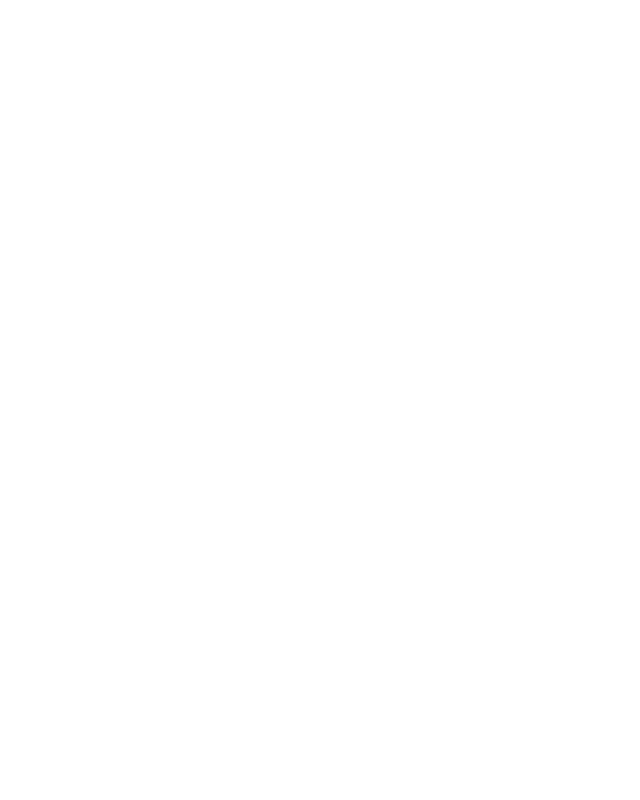
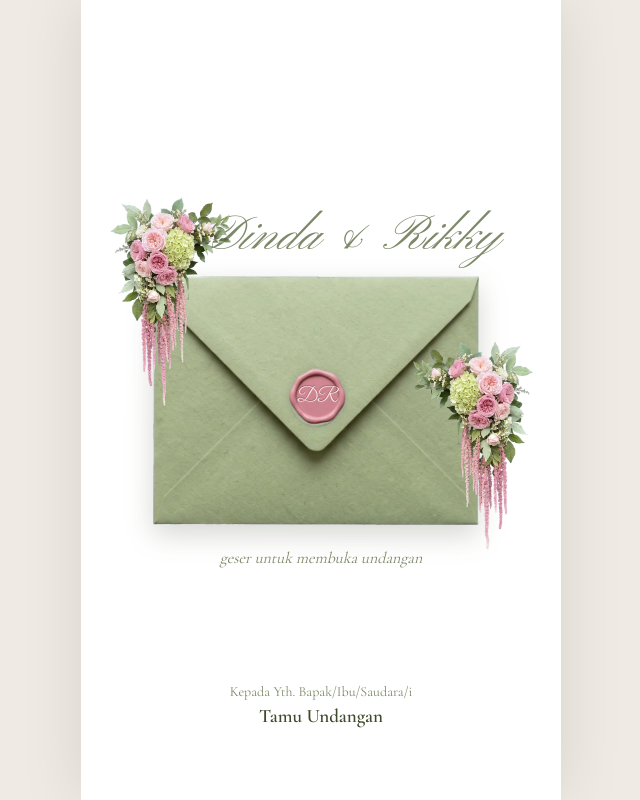
Before and after one commit to roarrraor/dinda-rikky, a Next.js app: page / in a window 1280 px wide. Before the commit this address had no page. Shown: the whole page, without its empty margins (319-959 px from the left). Built offline with nearby package versions, Linux system fonts and the light colour scheme.

Commit message:
Undangan utama Dinda & Rikky: homepage jadi undangan, hapus jejak kalabertemu/preview

```diff
--- a/app/globals.css
+++ b/app/globals.css
@@ -35,12 +35,3 @@ body {
 .hide-scrollbar::-webkit-scrollbar {
   display: none;
 }
-
-/* ukuran HP hanya di desktop; di mobile undangan full-screen */
-@media (min-width: 1024px) {
-  .phone-shell-native {
-    zoom: var(--phone-zoom, 1);
-    width: 422px;
-    height: 876px;
-  }
-}
--- a/app/layout.tsx
+++ b/app/layout.tsx
@@ -30,31 +30,26 @@ const amiri = Amiri({
 });
 
 export const metadata: Metadata = {
-  title: "kalabertemu.id - Undangan Pernikahan Digital",
+  title: "The Wedding of Dinda & Rikky",
   description:
-    "Buat undangan pernikahan digital yang elegan, interaktif, dan mudah dibagikan. Pilih dari berbagai tema cantik mulai Rp 39.000.",
-  authors: [{ name: "kalabertemu.id", url: "https://kalabertemu.id" }],
+    "Undangan pernikahan digital Dinda Intan Pratiwi & Rikky Arisendi. Kami mengundang Bapak/Ibu/Saudara/i untuk hadir di hari bahagia kami.",
   keywords: [
     "undangan pernikahan digital",
     "undangan digital",
     "wedding invitation",
-    "kalabertemu.id",
+    "Dinda & Rikky",
     "undangan online",
   ],
   openGraph: {
-    title: "kalabertemu.id - Undangan Pernikahan Digital",
+    title: "The Wedding of Dinda & Rikky",
     description:
-      "Buat undangan pernikahan digital yang elegan, interaktif, dan mudah dibagikan. Pilih dari berbagai tema cantik mulai Rp 39.000.",
-    url: "https://kalabertemu.id",
-    siteName: "kalabertemu.id",
+      "Undangan pernikahan digital Dinda Intan Pratiwi & Rikky Arisendi. Kami mengundang Bapak/Ibu/Saudara/i untuk hadir di hari bahagia kami.",
     locale: "id_ID",
     type: "website",
-    images: [{ url: "https://kalabertemu.id/assets/img-share-cover.jpg", width: 1200, height: 630 }],
   },
   twitter: {
     card: "summary_large_image",
-    site: "@kalabertemu",
-    title: "kalabertemu.id - Undangan Pernikahan Digital",
+    title: "The Wedding of Dinda & Rikky",
   },
 };
 
--- a/app/page.tsx
+++ b/app/page.tsx
@@ -1,5 +1,15 @@
-import { redirect } from "next/navigation";
+import type { Metadata } from "next";
+import { WEDDING } from "@/lib/pesta-teh/data";
+import { WeddingPestaTeh } from "@/components/pesta-teh/wedding-pesta-teh";
 
-export default function Home() {
-  redirect("/pesta-teh");
+export const metadata: Metadata = {
+  title: "The Wedding of Dinda & Rikky",
+  description:
+    "Undangan pernikahan digital Dinda Intan Pratiwi & Rikky Arisendi. Kami mengundang Bapak/Ibu/Saudara/i untuk hadir di hari bahagia kami.",
+};
+
+// Nama tamu bisa dikirim lewat query: /?to=Budi
+export default async function Page({ searchParams }: { searchParams: Promise<{ to?: string }> }) {
+  const { to } = await searchParams;
+  return <WeddingPestaTeh data={WEDDING} guestName={to} />;
 }
--- a/components/pesta-teh/sections-c.tsx
+++ b/components/pesta-teh/sections-c.tsx
@@ -6,7 +6,6 @@ import { Camera, CheckCircle2, Copy, Images } from "lucide-react";
 import { ASSETS, COPY, ID, GUEST_CATEGORIES } from "@/lib/pesta-teh/data";
 import { formatDate } from "@/lib/pesta-teh/format";
 import { sanitizeRichText } from "@/lib/pesta-teh/sanitize";
-import { usePreview } from "./preview-context";
 import { useRsvpForm, type RsvpForm } from "./use-rsvp-form";
 import { Lightbox } from "./lightbox";
 import {
@@ -268,7 +267,6 @@ export function RsvpSection({
   showRsvp: boolean;
   showWishes: boolean;
 }) {
-  const isPreview = usePreview();
   const t = ID.rsvp;
   const [done, setDone] = useState(false);
   const [wishes, setWishes] = useState<WishRow[]>([]);
@@ -276,7 +274,7 @@ export function RsvpSection({
 
   async function onSubmit(e: FormEvent) {
     e.preventDefault();
-    if (isPreview || !slug || !form.name.trim()) return;
+    if (!slug || !form.name.trim()) return;
     const hasWish = showWishes && !!form.message.trim();
     const ok = showRsvp
       ? await form.submit(showWishes ? undefined : { customMessage: "" })
@@ -686,12 +684,6 @@ export function ClosingSection({
         />
       </Drop>
       <Art art="orchid" className="-right-[1cqw] bottom-[6cqw] z-20 w-[11cqw]" delay={1} />
-
-      <div className="absolute inset-x-0 bottom-0 z-30 bg-white/90">
-        <p className="py-1 text-center font-cormorant text-[11px] tracking-wide text-(--theme-muted)">
-          kalabertemu.id
-        </p>
-      </div>
     </section>
   );
 }
--- a/components/pesta-teh/wedding-pesta-teh.tsx
+++ b/components/pesta-teh/wedding-pesta-teh.tsx
@@ -6,7 +6,6 @@ import { COPY, ID, PALETTE, paletteVars, type WeddingData } from "@/lib/pesta-te
 import { displayName, formatDate } from "@/lib/pesta-teh/format";
 import { buildEvents } from "@/lib/pesta-teh/events";
 import { Cover } from "./cover";
-import { PhoneFrame } from "./phone-frame";
 import { BurstSection, SalamSection, TableSection } from "./sections-a";
 import { CoupleSection, RundownSection, SaveDateSection, type Person } from "./sections-b";
 import {
@@ -81,19 +80,10 @@ export function WeddingPestaTeh({ data, guestName }: { data: WeddingData; guestN
 
   return (
     <MotionConfig reducedMotion="user">
-      <PhoneFrame
-        names={[first, second]}
-        first={first}
-        second={second}
-        date={data.date}
-        venue={data.venue}
-        groomPhoto={data.groomPhoto}
-        bridePhoto={data.bridePhoto}
-        groomName={data.groom}
-        brideName={data.bride}
-        bgColor={PALETTE.bg}
-        panelBgColor={PALETTE.primary}
-      >
+      <div className="min-h-dvh bg-[#EFEAE3]">
+        {/* transform di sini bikin overlay cover (position: fixed) nempel ke kolom ini,
+            bukan ke viewport — jadi di desktop amplop tetap selebar kolom undangan */}
+        <div className="mx-auto min-h-dvh w-full max-w-[480px] bg-white shadow-[0_0_60px_rgba(0,0,0,0.10)] [transform:translateZ(0)]">
           <Cover
             first={first}
             second={second}
@@ -139,7 +129,8 @@ export function WeddingPestaTeh({ data, guestName }: { data: WeddingData; guestN
             />
           </main>
           </Cover>
-      </PhoneFrame>
+        </div>
+      </div>
     </MotionConfig>
   );
 }
--- a/lib/pesta-teh/data.ts
+++ b/lib/pesta-teh/data.ts
@@ -1,6 +1,5 @@
 /**
- * Data & konstanta tema "Pesta Teh".
- * Direkonstruksi dari bundel JS hasil build kalabertemu.id (chunk 7392 & 9233).
+ * Data & konstanta undangan pernikahan Dinda & Rikky.
  */
 
 const asset = (file: string, width: number, height: number) => ({
@@ -174,7 +173,7 @@ export const GUEST_CATEGORIES = [
   { value: "teman", label: "Teman" },
 ];
 
-/** Data demo yang dipakai halaman /pesta-teh (fungsi `tu()` di bundel asli) */
+/** Data undangan yang dipakai halaman utama (/) */
 export interface WeddingData {
   id: string;
   slug: string;
@@ -227,8 +226,8 @@ export interface WeddingData {
   musicUrl?: string;
 }
 
-const groom = "Ahmad Rizky, S.Kom.";
-const bride = "Amira Salwa, S.Pd.";
+const groom = "Rikky Arisendi";
+const bride = "Dinda Intan Pratiwi";
 
 const story = [
   {
@@ -251,8 +250,8 @@ const story = [
   },
 ];
 
-// Di mirror hanya gallery-1 & gallery-2 yang berhasil ter-crawl.
-// Aslinya ada gallery-1 s/d gallery-5 — tambahkan file-nya lalu uncomment baris di bawah.
+// Foto galeri: tambah file gallery-3.webp dst ke public/assets/illustrations/
+// lalu uncomment baris di bawah.
 const galleryPhotos = [
   "/assets/illustrations/gallery-1.webp",
   "/assets/illustrations/gallery-2.webp",
@@ -261,15 +260,14 @@ const galleryPhotos = [
   // "/assets/illustrations/gallery-5.webp",
 ];
 
-export const DEMO_WEDDING: WeddingData = {
+export const WEDDING: WeddingData = {
   id: "bbbbbbbb-0000-0000-0000-000000000001",
-  slug: "rizky-amira",
+  slug: "dinda-rikky",
   groom,
   bride,
-  groomNickname: "Rizky",
-  brideNickname: "Amira",
-  groomInstagram: "rizky.pratama_",
-  brideInstagram: "amira.salwa",
+  groomNickname: "Rikky",
+  brideNickname: "Dinda",
+  nameOrder: "bride-first",
   groomPhoto: "/assets/illustrations/groom.webp",
   bridePhoto: "/assets/illustrations/bride.webp",
   fatherGroom: "H. Pratama Wibowo",
@@ -296,7 +294,7 @@ export const DEMO_WEDDING: WeddingData = {
   qrisPhoto: "/assets/illustrations/qris.webp",
   giftAddress: "Jl. H. Pratama Wibowo No.12, Kebayoran Baru, Jakarta Selatan 12110",
   giftReceiver: groom,
-  hashtag: "RizkyAmira2025",
+  hashtag: "DindaRikky",
   story: story.map((s) => ({ ...s, photoUrl: null })),
   photos: galleryPhotos,
   gifts: [
--- a/package.json
+++ b/package.json
@@ -1,5 +1,5 @@
 {
-  "name": "kalabertemu-pesta-teh",
+  "name": "dinda-rikky",
   "version": "0.1.0",
   "private": true,
   "scripts": {
```
Also changed, not shown: 2 other files (tests, documents, lock files or other folders). Lines whose indentation alone changed are shown as unchanged.
